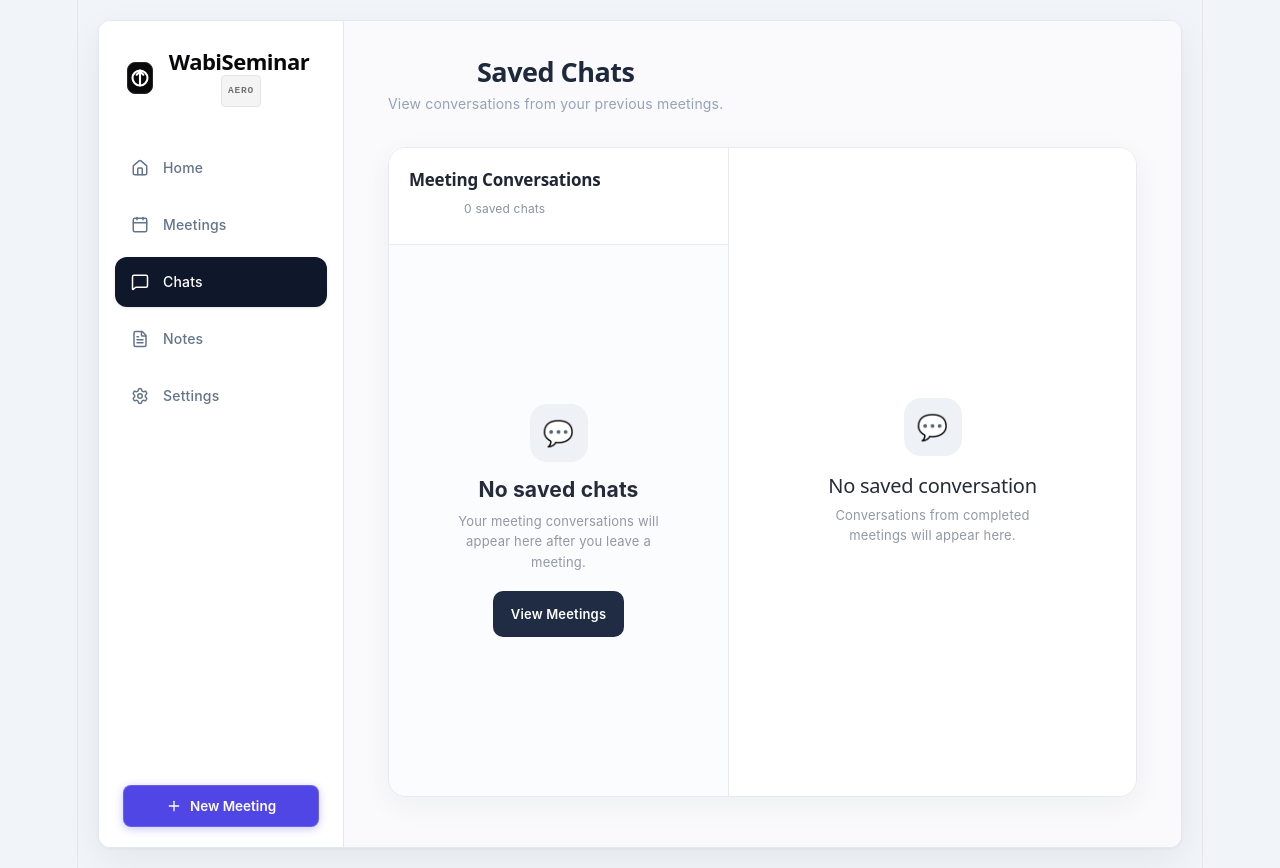
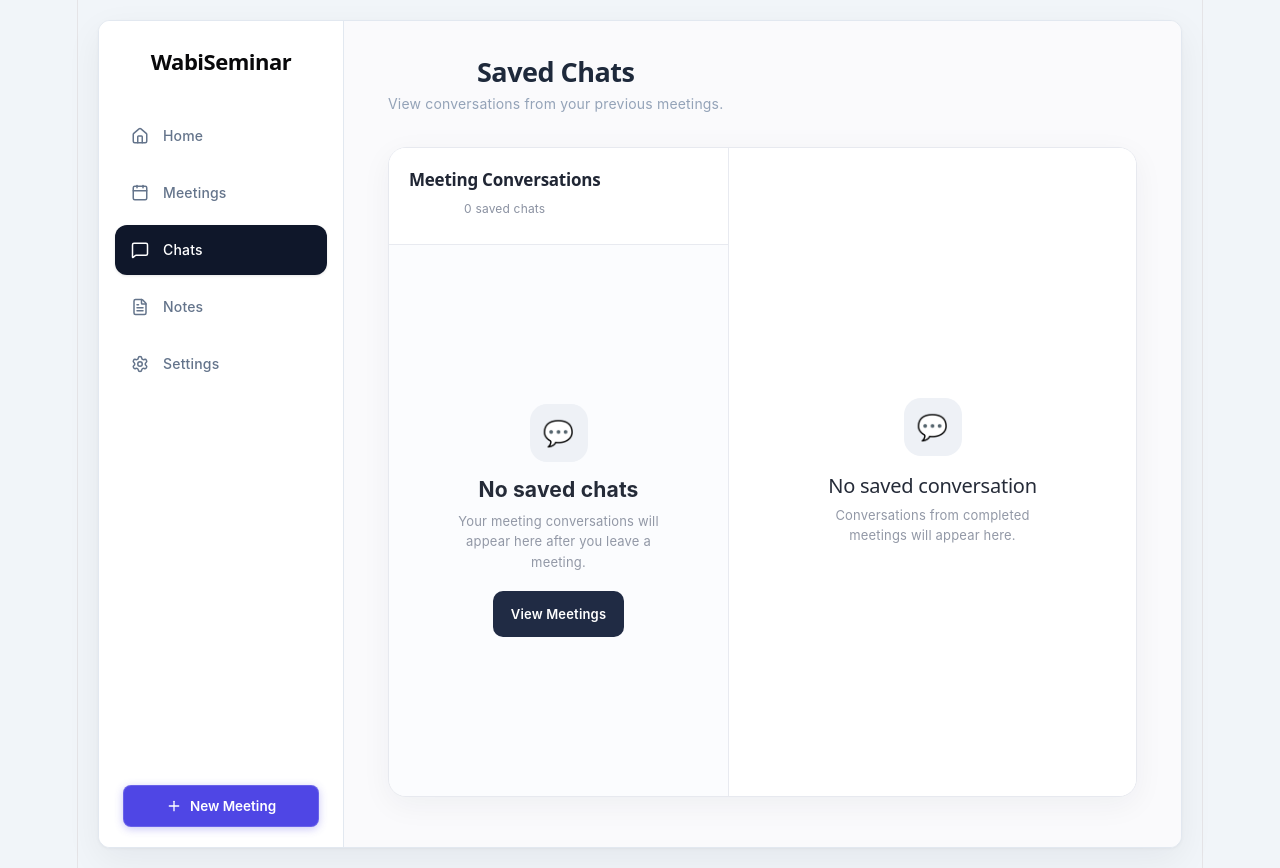
Before and after one commit to Ezana-Takele/WabiSeminar, a React (Vite) app in the folder frontend/: page /chats in a window 1280 px wide. Built offline with nearby package versions, Linux system fonts and the light colour scheme.

Commit message:
fix(ui): resolve JSX tag nesting in dashboard topbar and polish layout

```diff
--- a/frontend/src/components/DashboardLayout.jsx
+++ b/frontend/src/components/DashboardLayout.jsx
@@ -19,16 +19,7 @@ function DashboardLayout({ children }) {
       <aside className="sidebar">
 
         <div className="logo">
-          <div className="aerotrace-brand">
-            <div className="aerotrace-emblem">
-              <svg width="20" height="20" viewBox="0 0 24 24" fill="none" stroke="currentColor" strokeWidth="2.5" strokeLinecap="round" strokeLinejoin="round">
-                <circle cx="12" cy="12" r="9" />
-                <path d="M12 3v18" />
-                <path d="m16 8-4-4-4 4" />
-              </svg>
-            </div>
-            <h2>WabiSeminar <span className="aerotrace-badge">AERO</span></h2>
-          </div>
+          <h2>WabiSeminar</h2>
         </div>
 
         <nav>
--- a/frontend/src/pages/MeetingRoomPage.jsx
+++ b/frontend/src/pages/MeetingRoomPage.jsx
@@ -21,8 +21,7 @@ import {
   Clock,
   Timer,
   Check,
-  X,
-  UserPlus
+  X
 } from 'lucide-react'
 import { toast, Toaster } from 'sonner'
 import '../App.css'
@@ -1487,19 +1486,6 @@ function MeetingRoomPage() {
         </div>
 
 
-        <div style={{ display: 'flex', alignItems: 'center', gap: 10 }}>
-          <button
-            type="button"
-            className="aerotrace-invite-btn"
-            onClick={() => {
-              navigator.clipboard.writeText(window.location.href)
-              toast.success('Invite link copied to clipboard!')
-            }}
-          >
-            <UserPlus size={14} />
-            Invite
-          </button>
-
         <button
           type="button"
           className="meeting-room-exit"
@@ -1509,7 +1495,6 @@ function MeetingRoomPage() {
           <LogOut size={14} />
           Leave
         </button>
-        </div>
 
       </header>
 
```
Lines whose indentation alone changed are shown as unchanged.
